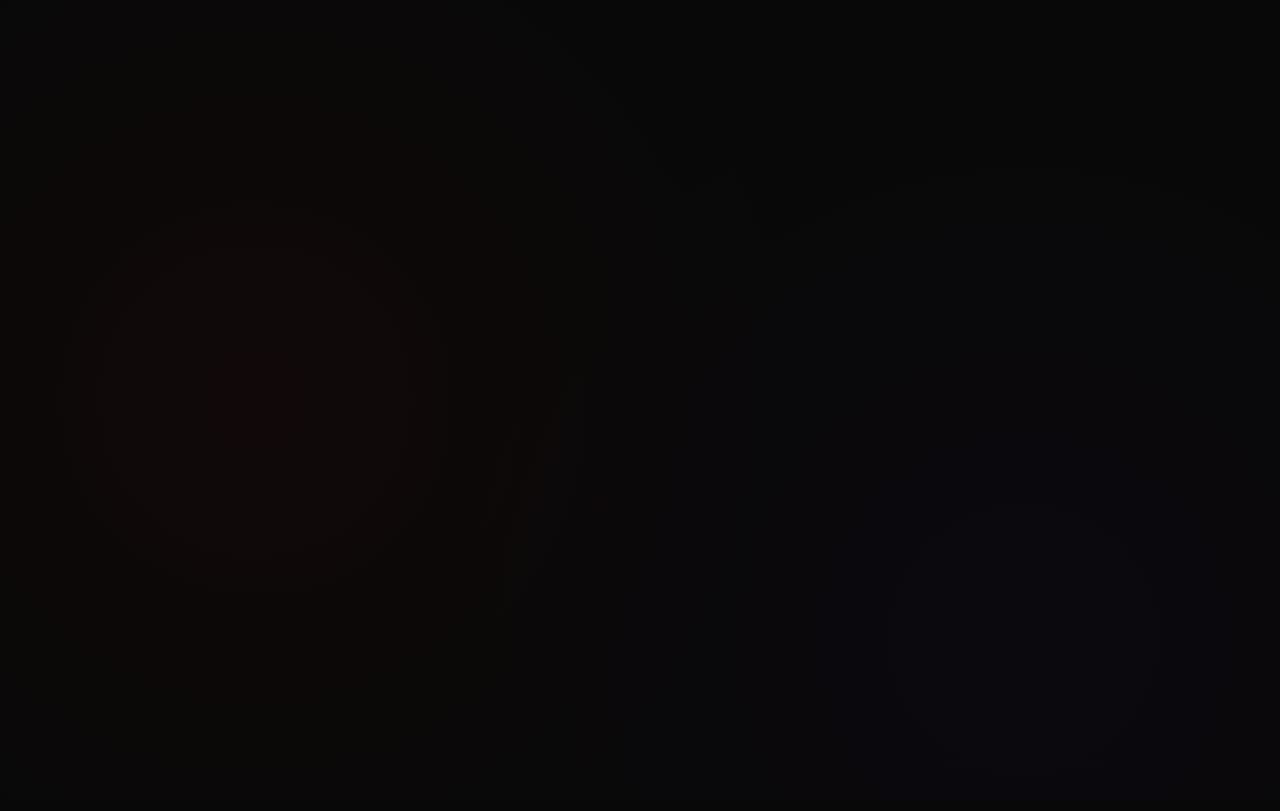
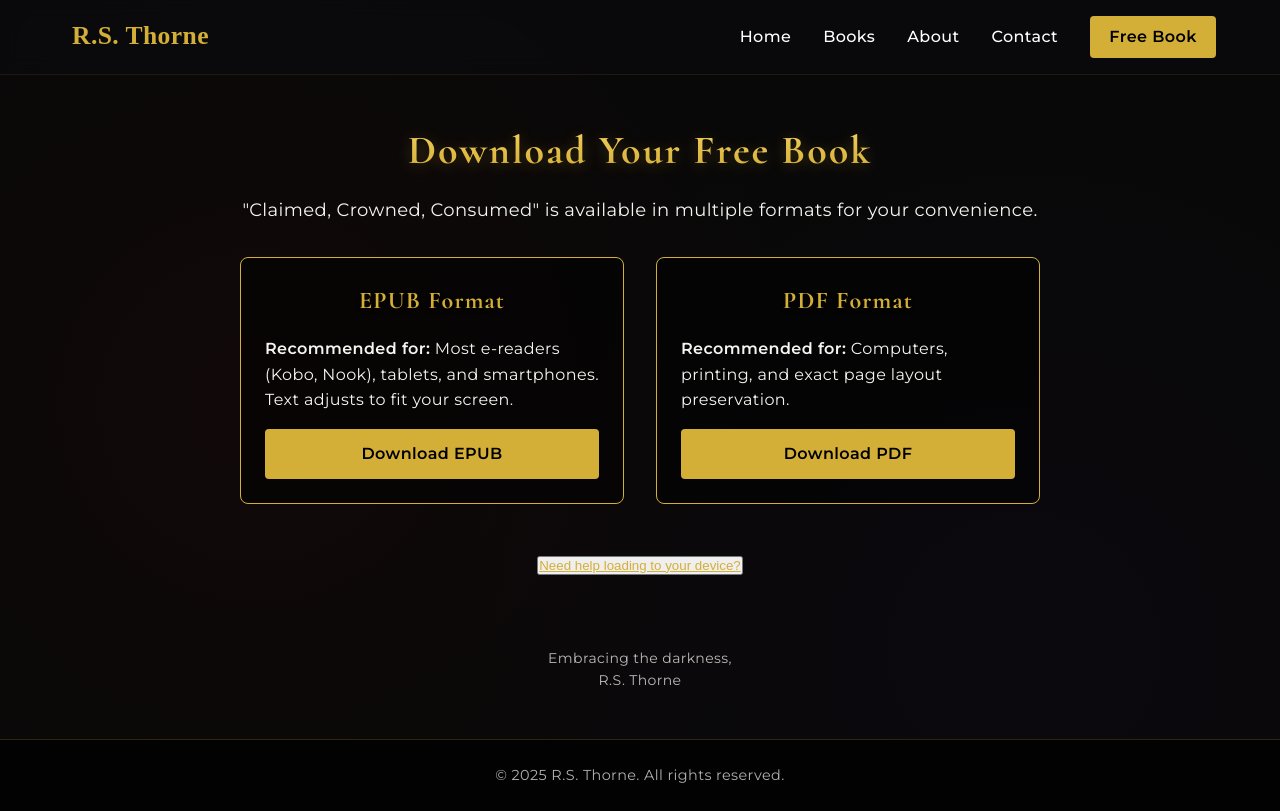
Before and after one commit to bkelly623/rs-thorne, a Next.js app: page /download in a window 1280 px wide. Before the commit this address had no page. Built offline with nearby package versions, Linux system fonts and the light colour scheme.

Commit message:
Update download page to use CSS modules

```diff
--- /dev/null
+++ b/app/download/download.module.css
@@ -0,0 +1,112 @@
+.container {
+    max-width: 1200px;
+    margin: 0 auto;
+    padding: 3rem 1rem;
+    text-align: center;
+  }
+
+  .title {
+    font-size: 2.5rem;
+    font-weight: bold;
+    color: #d4af37;
+    margin-bottom: 1.5rem;
+  }
+
+  .subtitle {
+    font-size: 1.125rem;
+    margin-bottom: 2rem;
+  }
+
+  .grid {
+    display: grid;
+    gap: 2rem;
+    max-width: 800px;
+    margin: 0 auto 3rem auto;
+  }
+
+  @media (min-width: 768px) {
+    .grid {
+      grid-template-columns: repeat(2, 1fr);
+    }
+  }
+
+  .card {
+    border: 1px solid #d4af37;
+    background-color: rgba(0, 0, 0, 0.5);
+    padding: 1.5rem;
+    border-radius: 0.5rem;
+  }
+
+  .cardTitle {
+    font-size: 1.5rem;
+    font-weight: bold;
+    color: #d4af37;
+    margin-bottom: 1rem;
+  }
+
+  .cardText {
+    margin-bottom: 1rem;
+    text-align: left;
+  }
+
+  .button {
+    display: inline-block;
+    width: 100%;
+    background-color: #d4af37;
+    color: black;
+    font-weight: bold;
+    padding: 0.75rem 1.5rem;
+    border-radius: 0.25rem;
+    transition: background-color 0.2s;
+  }
+
+  .button:hover {
+    background-color: rgba(212, 175, 55, 0.8);
+  }
+
+  .link {
+    color: #d4af37;
+    text-decoration: underline;
+    margin-bottom: 1.5rem;
+  }
+
+  .link:hover {
+    color: white;
+    transition: color 0.2s;
+  }
+
+  .helpBox {
+    text-align: left;
+    max-width: 800px;
+    margin: 0 auto;
+    background-color: rgba(0, 0, 0, 0.3);
+    padding: 1.5rem;
+    border-radius: 0.5rem;
+    border: 1px solid #d4af37;
+  }
+
+  .helpTitle {
+    font-size: 1.25rem;
+    font-weight: bold;
+    margin-bottom: 1rem;
+    color: #d4af37;
+  }
+
+  .helpSubtitle {
+    font-weight: bold;
+    color: #d4af37;
+    margin-top: 1rem;
+  }
+
+  .list {
+    margin-left: 1.5rem;
+    margin-bottom: 1rem;
+    list-style-type: decimal;
+  }
+
+  .footer {
+    margin-top: 3rem;
+    text-align: center;
+    font-size: 0.875rem;
+    opacity: 0.75;
+  }
--- a/app/download/page.tsx
+++ b/app/download/page.tsx
@@ -1,9 +1,90 @@
-import { redirect } from 'next/navigation';
+'use client';
+import { useState } from 'react';
+import styles from './download.module.css';
 
-export default function DownloadPage() {
-  // Redirect to the API route that forces download
-  redirect('/api/get-book');
+export default function DownloadChoicePage() {
+  const [showInfo, setShowInfo] = useState(false);
 
-  // This won't render
-  return null;
+  return (
+    <div className={styles.container}>
+      <h1 className={styles.title}>Download Your Free Book</h1>
+
+      <p className={styles.subtitle}>
+        "Claimed, Crowned, Consumed" is available in multiple formats for your convenience.
+      </p>
+
+      <div className={styles.grid}>
+        <div className={styles.card}>
+          <h2 className={styles.cardTitle}>EPUB Format</h2>
+          <p className={styles.cardText}>
+            <strong>Recommended for:</strong> Most e-readers (Kobo, Nook), tablets,
+            and smartphones. Text adjusts to fit your screen.
+          </p>
+          <a
+            href="/api/get-book?format=epub"
+            className={styles.button}
+          >
+            Download EPUB
+          </a>
+        </div>
+
+        <div className={styles.card}>
+          <h2 className={styles.cardTitle}>PDF Format</h2>
+          <p className={styles.cardText}>
+            <strong>Recommended for:</strong> Computers, printing, and exact page layout preservation.
+          </p>
+          <a
+            href="/api/get-book?format=pdf"
+            className={styles.button}
+          >
+            Download PDF
+          </a>
+        </div>
+      </div>
+
+      <button
+        onClick={() => setShowInfo(!showInfo)}
+        className={styles.link}
+      >
+        {showInfo ? "Hide reading instructions" : "Need help loading to your device?"}
+      </button>
+
+      {showInfo && (
+        <div className={styles.helpBox}>
+          <h3 className={styles.helpTitle}>Loading to Different Devices</h3>
+
+          <h4 className={styles.helpSubtitle}>Kindle:</h4>
+          <ol className={styles.list}>
+            <li>Download the EPUB file</li>
+            <li>Email it to your Kindle email address (found in your Amazon account)</li>
+            <li>Or use a USB cable to transfer the file to your Kindle</li>
+          </ol>
+
+          <h4 className={styles.helpSubtitle}>iOS (iPhone/iPad):</h4>
+          <ol className={styles.list}>
+            <li>Download the EPUB file</li>
+            <li>Open it in Apple Books or your preferred e-reader app</li>
+          </ol>
+
+          <h4 className={styles.helpSubtitle}>Android:</h4>
+          <ol className={styles.list}>
+            <li>Download the EPUB file</li>
+            <li>Open it in Google Play Books or your preferred e-reader app</li>
+          </ol>
+
+          <h4 className={styles.helpSubtitle}>Other E-readers:</h4>
+          <ol className={styles.list}>
+            <li>Download the EPUB file</li>
+            <li>Connect your e-reader to your computer via USB</li>
+            <li>Transfer the file to your e-reader's documents or books folder</li>
+          </ol>
+        </div>
+      )}
+
+      <p className={styles.footer}>
+        Embracing the darkness,<br />
+        R.S. Thorne
+      </p>
+    </div>
+  );
 }
```
